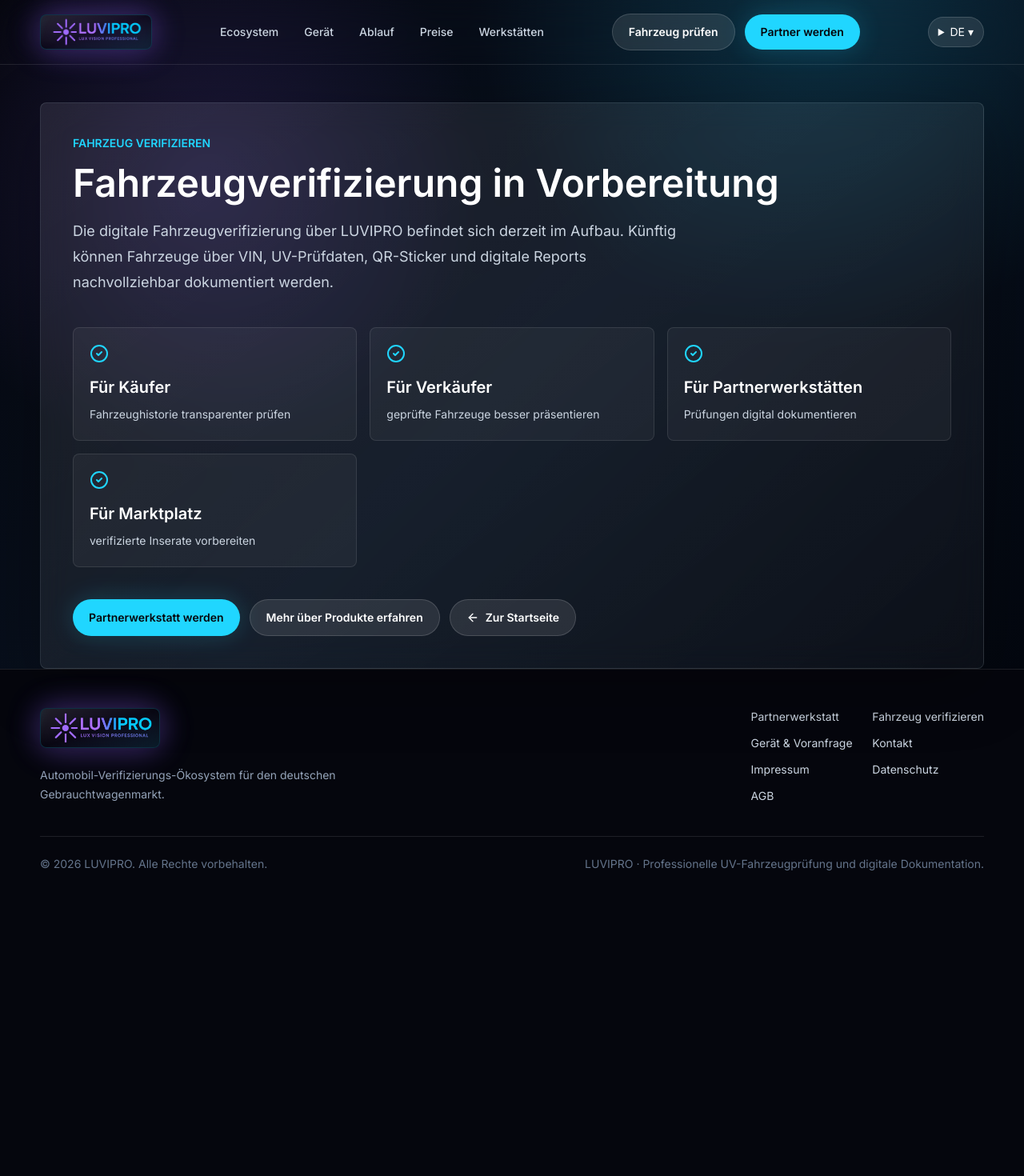
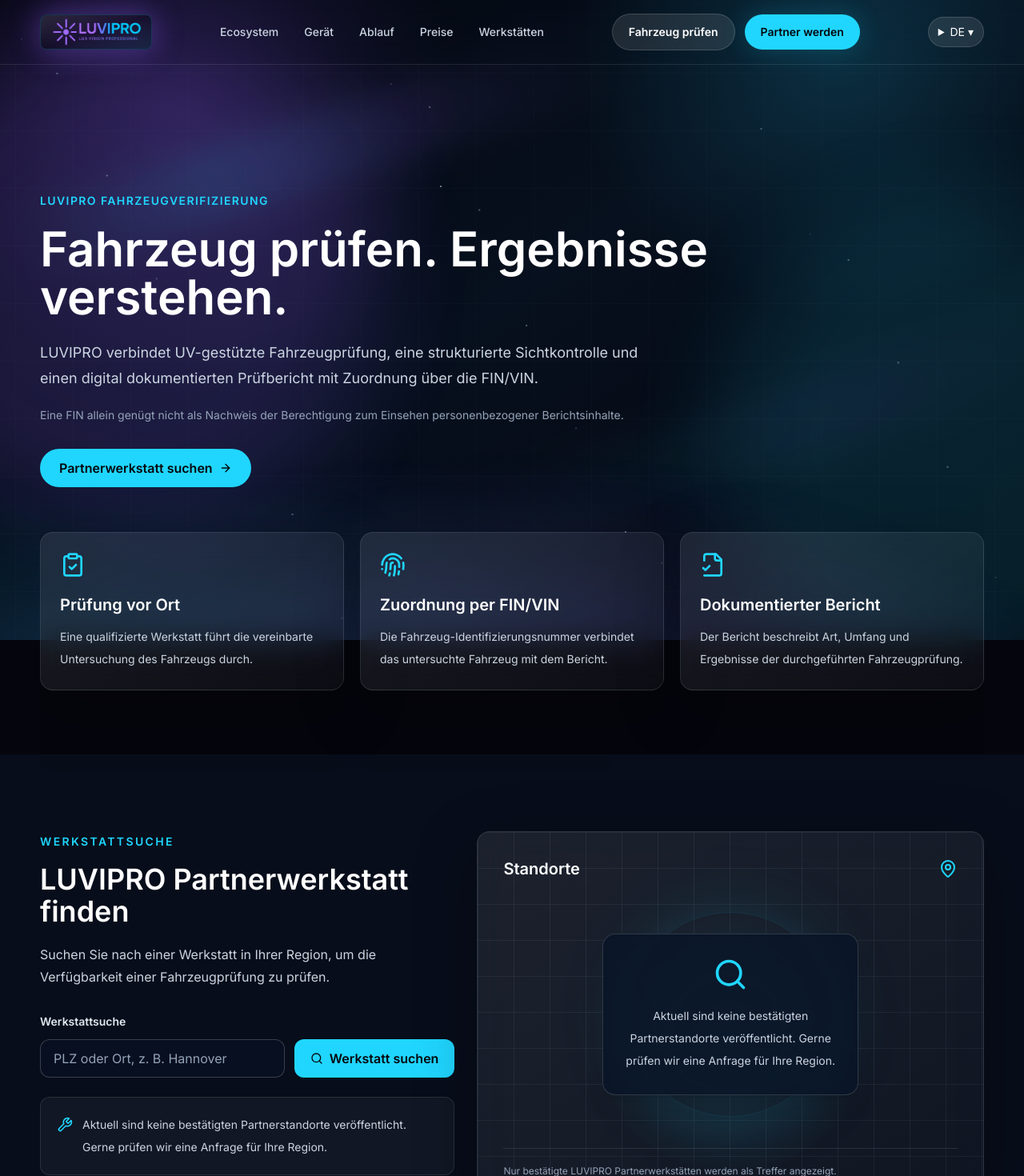
Before and after one commit to Diaa6969/luvipro-website, a Next.js app: page /verify in a window 1280 px wide. Shown: the top 1470 px of the page at 80% size. Before the commit the page ends 1138 px from the top, so only its background shows below. Built offline with nearby package versions, Linux system fonts and the light colour scheme.

Commit message:
Replace stale VIN/QR placeholder with polished UV vehicle-verification and workshop search page

```diff
--- a/src/app/verify/page.tsx
+++ b/src/app/verify/page.tsx
@@ -1,27 +1,66 @@
 import type { Metadata } from "next";
-import { PreparationPage } from "@/components/ui/preparation-page";
+import Link from "next/link";
+import { ArrowRight, ClipboardCheck, FileCheck2, Fingerprint, ShieldCheck } from "lucide-react";
+import { Navbar } from "@/components/sections/navbar";
+import { Footer } from "@/components/sections/footer";
+import { AnimatedAtmosphere } from "@/components/ui/animated-atmosphere";
+import { WorkshopFinder } from "@/components/sections/workshop-finder";
 
 export const metadata: Metadata = {
-  title: "Fahrzeug verifizieren | LUVIPRO",
-  description: "Die digitale Fahrzeugverifizierung über LUVIPRO befindet sich derzeit im Aufbau.",
+  title: "Fahrzeugprüfung & VIN-Berichte | LUVIPRO",
+  description: "So funktioniert eine LUVIPRO Fahrzeugprüfung: UV-Lackprüfung, Sichtkontrolle und digitaler Bericht mit Fahrzeugzuordnung über die FIN/VIN. Partnerwerkstatt suchen.",
+  alternates: { canonical: "https://luvipro.de/verify" },
 };
+
+const stages = [
+  { icon: ClipboardCheck, title: "Prüfung vor Ort", text: "Eine qualifizierte Werkstatt führt die vereinbarte Untersuchung des Fahrzeugs durch." },
+  { icon: Fingerprint, title: "Zuordnung per FIN/VIN", text: "Die Fahrzeug-Identifizierungsnummer verbindet das untersuchte Fahrzeug mit dem Bericht." },
+  { icon: FileCheck2, title: "Dokumentierter Bericht", text: "Der Bericht beschreibt Art, Umfang und Ergebnisse der durchgeführten Fahrzeugprüfung." },
+];
 
 export default function VerifyPage() {
   return (
-    <PreparationPage
-      eyebrow="Fahrzeug verifizieren"
-      headline="Fahrzeugverifizierung in Vorbereitung"
-      text="Die digitale Fahrzeugverifizierung über LUVIPRO befindet sich derzeit im Aufbau. Künftig können Fahrzeuge über VIN, UV-Prüfdaten, QR-Sticker und digitale Reports nachvollziehbar dokumentiert werden."
-      cards={[
-        { title: "Für Käufer", text: "Fahrzeughistorie transparenter prüfen" },
-        { title: "Für Verkäufer", text: "geprüfte Fahrzeuge besser präsentieren" },
-        { title: "Für Partnerwerkstätten", text: "Prüfungen digital dokumentieren" },
-        { title: "Für Marktplatz", text: "verifizierte Inserate vorbereiten" },
-      ]}
-      actions={[
-        { label: "Partnerwerkstatt werden", href: "/contact", variant: "primary" },
-        { label: "Mehr über Produkte erfahren", href: "/products" },
-      ]}
-    />
+    <main className="cinematic-page min-h-screen overflow-hidden bg-obsidian text-white">
+      <AnimatedAtmosphere />
+      <Navbar />
+      <section className="section-shell pb-20 pt-32 sm:pt-40">
+        <div className="max-w-4xl">
+          <p className="text-sm font-semibold uppercase tracking-widest text-pulse">LUVIPRO Fahrzeugverifizierung</p>
+          <h1 className="mt-5 font-[var(--font-space-grotesk)] text-4xl font-semibold leading-tight text-white sm:text-6xl">
+            Fahrzeug prüfen. Ergebnisse verstehen.
+          </h1>
+          <p className="mt-6 max-w-3xl text-lg leading-8 text-slate-300">
+            LUVIPRO verbindet UV-gestützte Fahrzeugprüfung, eine strukturierte Sichtkontrolle und einen digital dokumentierten Prüfbericht mit Zuordnung über die FIN/VIN.
+          </p>
+          <p className="mt-4 text-sm leading-7 text-slate-400">
+            Eine FIN allein genügt nicht als Nachweis der Berechtigung zum Einsehen personenbezogener Berichtsinhalte.
+          </p>
+          <Link href="#partner-map" className="mt-7 inline-flex items-center gap-2 rounded-full bg-pulse px-6 py-3 font-semibold text-obsidian transition hover:bg-frost">
+            Partnerwerkstatt suchen <ArrowRight className="h-4 w-4" />
+          </Link>
+        </div>
+        <div className="mt-14 grid gap-5 md:grid-cols-3">
+          {stages.map(({ icon: Icon, title, text }) => (
+            <div key={title} className="glass-panel rounded-2xl p-6">
+              <Icon className="h-8 w-8 text-pulse" />
+              <h2 className="mt-5 text-xl font-semibold text-white">{title}</h2>
+              <p className="mt-3 text-sm leading-7 text-slate-300">{text}</p>
+            </div>
+          ))}
+        </div>
+      </section>
+      <section id="partner-map" className="scroll-mt-24 bg-midnight py-20 sm:py-24">
+        <div className="section-shell">
+          <WorkshopFinder locale="de" />
+        </div>
+      </section>
+      <section className="section-shell pb-20 pt-12">
+        <p className="flex items-start gap-3 rounded-xl border border-white/10 bg-white/[0.04] p-5 text-sm leading-7 text-slate-300">
+          <ShieldCheck className="mt-1 h-5 w-5 shrink-0 text-pulse" />
+          Eine LUVIPRO Prüfung unterstützt fundierte Entscheidungen, ist jedoch keine Garantie für die Mängelfreiheit eines Fahrzeugs.
+        </p>
+      </section>
+      <Footer />
+    </main>
   );
 }
```
